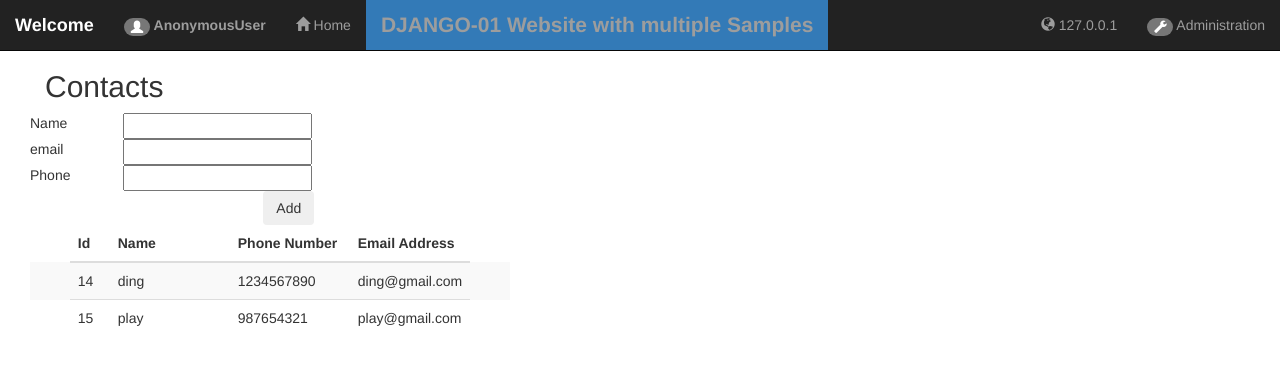
After one commit to rajadg/Python, a Django app: page /simple/contacts in a window 1280 px wide. The commit adds this page. Shown: the top 365 px of the page. Run offline with Django 3.2, Linux system fonts and the light colour scheme; data comes from the database, SQL or seed files in the repository; both versions use the stored data as it was after the commit; parts of the project's set-up code (start-up, migrations or seed data) failed here and were passed over; some libraries are stand-ins or nearby versions.

Commit message:
django01: add model and simple contact database add view

```diff
--- /dev/null
+++ b/django01/application/models.py
@@ -0,0 +1,16 @@
+'''
+Created on 04-May-2016
+
+@author: dgraja
+'''
+
+from django.db import models
+
+
+class Contact(models.Model):
+    email = models.CharField(max_length=50)
+    name = models.CharField(max_length=50)
+    phone = models.IntegerField()
+    class Meta:
+        managed = False
+        db_table = "simple_contacts"
--- /dev/null
+++ b/django01/application/simple/database.py
@@ -0,0 +1,41 @@
+'''
+Created on 04-May-2016
+
+@author: dgraja
+'''
+
+from django.shortcuts import render
+from django01.settings import BASE_DIR
+from application import models
+
+
+def contact_view(request):
+    """
+        displays contact view
+    """
+    name = email = phone = ""
+    if request.POST:
+        if "name" in request.POST:
+            name = request.POST["name"]
+        if "email" in request.POST:
+            email = request.POST["email"]
+        if "phone" in request.POST:
+            phone = request.POST["phone"]
+        if "add" in request.POST and request.POST["add"] == "Add":
+            ct = models.Contact()
+            ct.name = name
+            ct.email = email
+            ct.phone = phone
+            ct.save()
+
+    def make_contact(row):
+        return {'name': row.name, "id": row.id, "email": row.email, "phone": row.phone}
+
+    rows = list([make_contact(row) for row in models.Contact.objects.all()])
+    data = {"name": name,
+            "email": email,
+            "phone": phone,
+            "items": rows}
+
+
+    return render(request, "simple/contacts.html", data)
--- a/django01/django01/settings.py
+++ b/django01/django01/settings.py
@@ -37,6 +37,7 @@ INSTALLED_APPS = [
     'django.contrib.sessions',
     'django.contrib.messages',
     'django.contrib.staticfiles',
+    'application',
 ]
 
 MIDDLEWARE_CLASSES = [
--- a/django01/django01/urls.py
+++ b/django01/django01/urls.py
@@ -18,7 +18,7 @@ from django.contrib import admin
 
 from application import index
 
-from application.simple import samples
+from application.simple import samples, database
 
 urlpatterns = [
     url(r'^admin/', admin.site.urls),
@@ -28,6 +28,7 @@ urlpatterns = [
     url(r'^bootstrap_template', index.bootstrap_template),
     url(r'^simple/welcome', samples.welcome_page),
     url(r'^simple/json', samples.json_formatter),
+    url(r'^simple/contacts', database.contact_view),
 ]
 
 
--- a/django01/templates/bootstrap_template.html
+++ b/django01/templates/bootstrap_template.html
@@ -2,9 +2,9 @@
 <html>
 <head>
 <meta charset="ISO-8859-1">
-<link rel="stylesheet" href="static/css/bootstrap.css"></link>
-<script src="static/js/bootstrap.js"></script>
-<script src="static/js/angular.js"></script>
+<link rel="stylesheet" href="/static/css/bootstrap.css"></link>
+<script src="/static/js/bootstrap.js"></script>
+<script src="/static/js/angular.js"></script>
 <title>{% block title %}bootstrap template {% endblock %}</title>
 </head>
 <body>
--- /dev/null
+++ b/django01/templates/simple/contacts.html
@@ -0,0 +1,50 @@
+{% extends 'bootstrap_template.html' %} {% block body %}
+<form method="POST">
+	{% csrf_token %}
+	<div class='row' style="position: relative; left: 60px; width: 450px">
+		<h2>Contacts</h2>
+		<div class='row' style="width: 250px">
+			<div class='row'>
+				<span class='col-sm-2'>Name</span> <span class='col-sm-8 pull-right'><input
+					class="text" type='text' name='name' value="{{name}}" /></span>
+			</div>
+			<div class='row'>
+				<span class='col-sm-2'>email</span> <span
+					class='col-sm-8 pull-right'><input class="text" type='text'
+					name='email' value="{{email}}" /></span>
+			</div>
+			<div class='row'>
+				<span class='col-sm-2'>Phone</span> <span
+					class='col-sm-8 pull-right'><input class="text" type='text'
+					name='phone' value="{{phone}}" /></span>
+			</div>
+			<div class='row'>
+				<span class='col-sm-10'>&nbsp;</span> <span
+					class='col-sm-2 pull-right'> <input class="btn"
+					type='submit' value='Add' name="add" />
+				</span>
+			</div>
+		</div>
+		<div class='row'>
+			<table class="table table-striped">
+				<thead>
+					<tr class='row'>
+						<th class='col-sm-1'>Id</th>
+						<th class='col-sm-3'>Name</th>
+						<th class='col-sm-3'>Phone Number</th>
+						<th class='col-sm-3'>Email Address</thd>
+					</tr>
+				</thead>
+				{% for item in items %}
+				<tr class='row'>
+					<td class='col-sm-1'>{{item.id}}</td>
+					<td class='col-sm-3'>{{item.name}}</td>
+					<td class='col-sm-3'>{{item.phone}}</td>
+					<td class='col-sm-3'>{{item.email}}</td>
+				</tr>
+				{% endfor %}
+			</table>
+		</div>
+	</div>
+</form>
+{% endblock %}
```
Also changed, not shown: django01/db.sqlite3.
